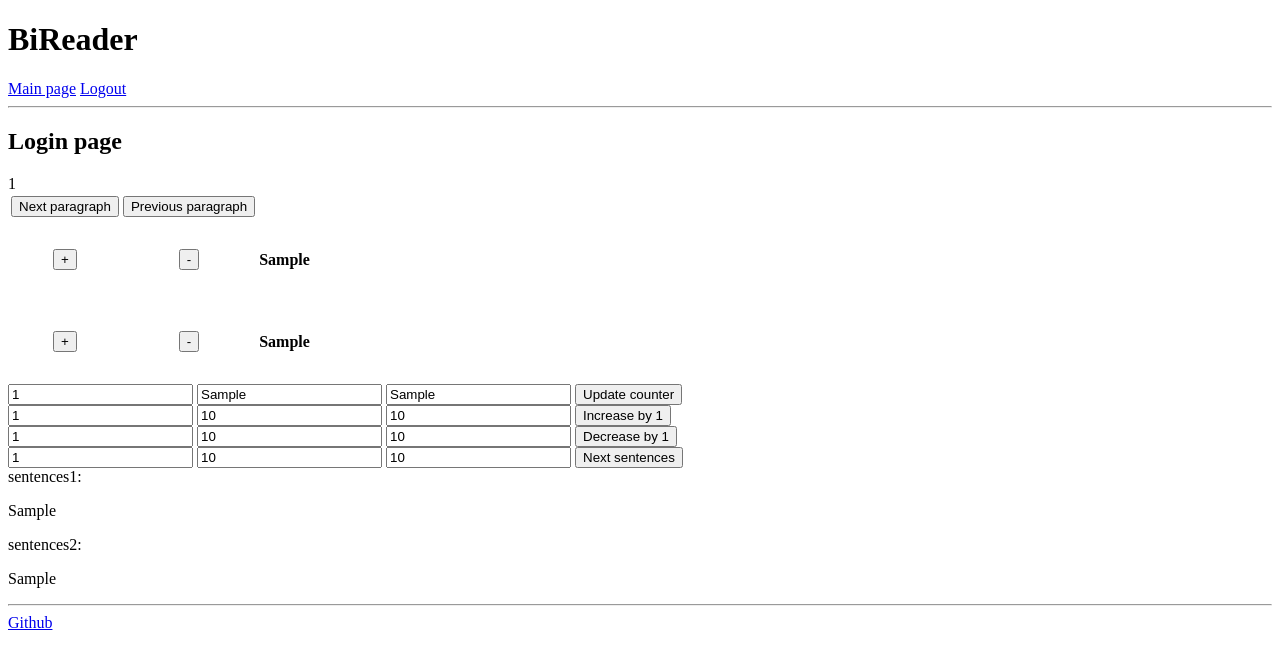
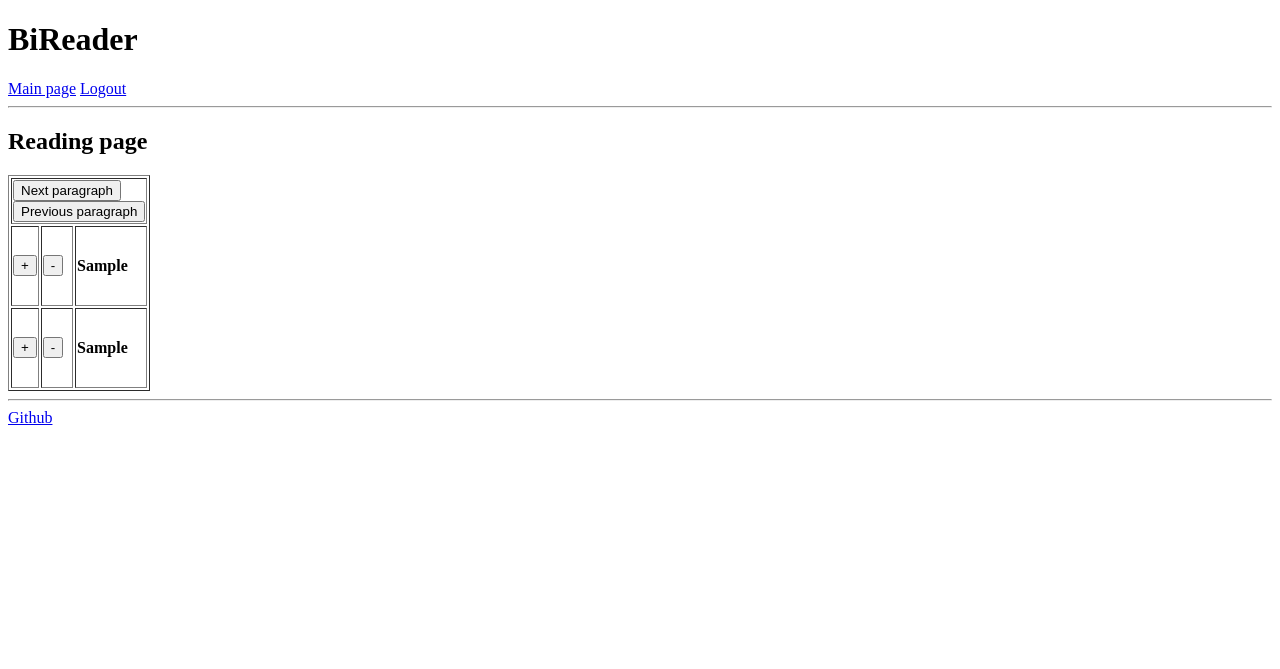
Before and after one commit to jakubgrad/Tietokannat-ja-web-ohjelmointi-Projekti, a Flask app: template src/templates/read_pair.html in a window 1280 px wide. Shown: the top 669 px of the page. Run offline with Flask 3, Linux system fonts and the light colour scheme; the visitor is signed in with stand-in values (Sample User, id 1); the template is opened without the code that fills it: most values are stand-ins (such as "Sample title", 1, 10 or a date in 2020); lists and menus that the app fills with data are empty.

Commit message:
Formatted button placement:

```diff
--- a/src/templates/read_pair.html
+++ b/src/templates/read_pair.html
@@ -2,7 +2,7 @@
 {% block title %}Main page{% endblock %}
 {% block content %}
 
-<h2>Login page</h2>
+<h2>Reading page</h2>
 
 {% if session.username %}
 
@@ -22,32 +22,25 @@ result:
 er", "[2]", "if", "you", "count", "from", "0"], ["", "This", "sentence", "is", "fourth"], ["", "This", "sentence", "is", "fifth"
 ], ["", "This", "sentence", "is", "sixth"], ["", "And", "this", "sentence", "is", "seventh"], [""]]
 #}
-{{counter if counter else 0}}
 
-<table>
+<table border="1">
   <tr>
-    <th>
-        <form action="/read_pair/{{ pair.id }}" method="POST">
+    <th style="text-align: left; width: 10px;" colspan="3" >
+        <form action="/read_pair/{{ pair.id }}" method="POST" style="display: inline;">
             <input type="text" name="counter" style="display: none;" value="{{ counter if counter else 0 }}">
             <input type="text" name="counter1" style="display: none;" value="{{ counter1 + 3 if counter1 else 3 }}">
             <input type="text" name="counter2" style="display: none;" value="{{ counter2 + 3 if counter2 else 3 }}">
             <input type="submit" value="Next paragraph">
         </form>
-    </th>
-    <th>
-        <form action="/read_pair/{{ pair.id }}" method="POST">
+        <form action="/read_pair/{{ pair.id }}" method="POST" style="display: inline;">
             <input type="text" name="counter" style="display: none;" value="{{ counter if counter else 0 }}">
             <input type="text" name="counter1" style="display: none;" value="{{ counter1 - 3 if counter1 else 0 }}">
             <input type="text" name="counter2" style="display: none;" value="{{ counter2 - 3 if counter2 else 0 }}">
             <input type="submit" value="Previous paragraph">
         </form>
-    </th>
-    <th>
-
-    </th>
   </tr>
   <tr style="height: 80px;">
-    <th>
+    <th style="text-align: right; width: 4px;">
         <form action="/read_pair/{{ pair.id }}" method="POST">
             <input type="text" name="counter" style="display: none;" value="{{ counter if counter else 0 }}">
             <input type="text" name="counter1" style="display: none;" value="{{ counter1+1 if counter1 else 1 }}">
@@ -55,7 +48,7 @@ er", "[2]", "if", "you", "count", "from", "0"], ["", "This", "sentence", "is", "
             <input type="submit" value="+">
         </form>
     </th>
-    <th>
+    <th style="text-align: left;">
         <form action="/read_pair/{{ pair.id }}" method="POST">
             <input type="text" name="counter" style="display: none;" value="{{ counter if counter else 0 }}">
             <input type="text" name="counter1" style="display: none;" value="{{ counter1 - 1 if counter1 else 0 }}">
@@ -63,12 +56,12 @@ er", "[2]", "if", "you", "count", "from", "0"], ["", "This", "sentence", "is", "
             <input type="submit" value="-">
         </form>
     </th>
-    <th>
+    <th style="text-align: left;">
         {{ sentences1 if sentences1 else 0}}
     </th>
 
   <tr style="height: 80px;">
-    <th>
+    <th style="text-align: right; width: 4px;">
         <form action="/read_pair/{{ pair.id }}" method="POST">
             <input type="text" name="counter" style="display: none;" value="{{ counter if counter else 0 }}">
             <input type="text" name="counter1" style="display: none;" value="{{ counter1  if counter1 else 0 }}">
@@ -76,7 +69,7 @@ er", "[2]", "if", "you", "count", "from", "0"], ["", "This", "sentence", "is", "
             <input type="submit" value="+">
         </form>
     </th>
-    <th>
+    <th style="text-align: left;">
         <form action="/read_pair/{{ pair.id }}" method="POST">
             <input type="text" name="counter" style="display: none;" value="{{ counter if counter else 0 }}">
             <input type="text" name="counter1" style="display: none;" value="{{ counter1 if counter1 else 0 }}">
@@ -84,45 +77,13 @@ er", "[2]", "if", "you", "count", "from", "0"], ["", "This", "sentence", "is", "
             <input type="submit" value="-">
         </form>
     </th>
-    <th>
+    <th style="text-align: left;">
         {{ sentences2 if sentences2 else 0}}
     </th>
   </tr>
 
 </table>
 
-<form action="/read_pair/{{ pair.id }}" method="POST">
-    <input type="text" name="counter" value="{{ counter if counter else 0 }}">
-    <input type="text" name="counter1" value="{{ counter1 if counter1 else 0 }}">
-    <input type="text" name="counter2" value="{{ counter2 if counter2 else 0 }}">
-    <input type="submit" value="Update counter">
-</form>
-
-<form action="/read_pair/{{ pair.id }}" method="POST">
-    <input type="text" name="counter" value="{{ counter if counter else 0 }}">
-    <input type="text" name="counter1" value="{{ counter1 + 1 if counter1 else 1 }}">
-    <input type="text" name="counter2" value="{{ counter2 + 1 if counter2 else 1 }}">
-    <input type="submit" value="Increase by 1">
-</form>
-
-<form action="/read_pair/{{ pair.id }}" method="POST">
-    <input type="text" name="counter" value="{{ counter if counter else 0 }}">
-    <input type="text" name="counter1" value="{{ counter1 - 1 if counter1 else 0 }}">
-    <input type="text" name="counter2" value="{{ counter2 - 1 if counter2 else 0 }}">
-    <input type="submit" value="Decrease by 1">
-</form>
-
-<form action="/read_pair/{{ pair.id }}" method="POST">
-    <input type="text" name="counter" value="{{ counter if counter else 0 }}">
-    <input type="text" name="counter1" value="{{ counter1 + 3 if counter1 else 0 }}">
-    <input type="text" name="counter2" value="{{ counter2 + 3 if counter2 else 0 }}">
-    <input type="submit" value="Next sentences">
-</form>
-
-sentences1:
-<p>{{ sentences1 if sentences1 else 0}}</p>
-sentences2:
-<p>{{ sentences2 if sentences2 else 0}}</p>
 
 {% else %}
 It appears you are not logged on.
```
